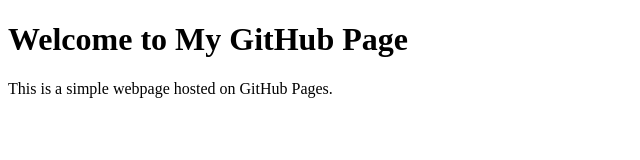
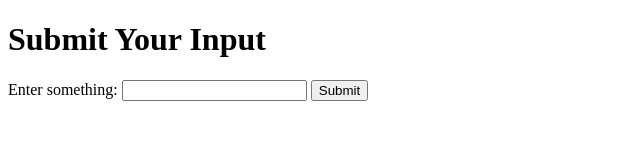
Before and after one commit to tamiathon/tamiathon.github.io, a plain HTML site: page index.html in a window 1280 px wide. Shown: the whole page, without its empty margins (0-640 px from the left). Drawn offline with Linux system fonts and the light colour scheme.

Commit message:
Update index.html

```diff
--- a/index.html
+++ b/index.html
@@ -3,10 +3,14 @@
 <head>
     <meta charset="UTF-8">
     <meta name="viewport" content="width=device-width, initial-scale=1.0">
-    <title>Your Page Title</title>
+    <title>Form Submission</title>
 </head>
 <body>
-    <h1>Welcome to My GitHub Page</h1>
-    <p>This is a simple webpage hosted on GitHub Pages.</p>
+    <h1>Submit Your Input</h1>
+    <form action="/" method="POST">
+        <label for="user_input">Enter something:</label>
+        <input type="text" id="user_input" name="user_input" required>
+        <button type="submit">Submit</button>
+    </form>
 </body>
 </html>
```
